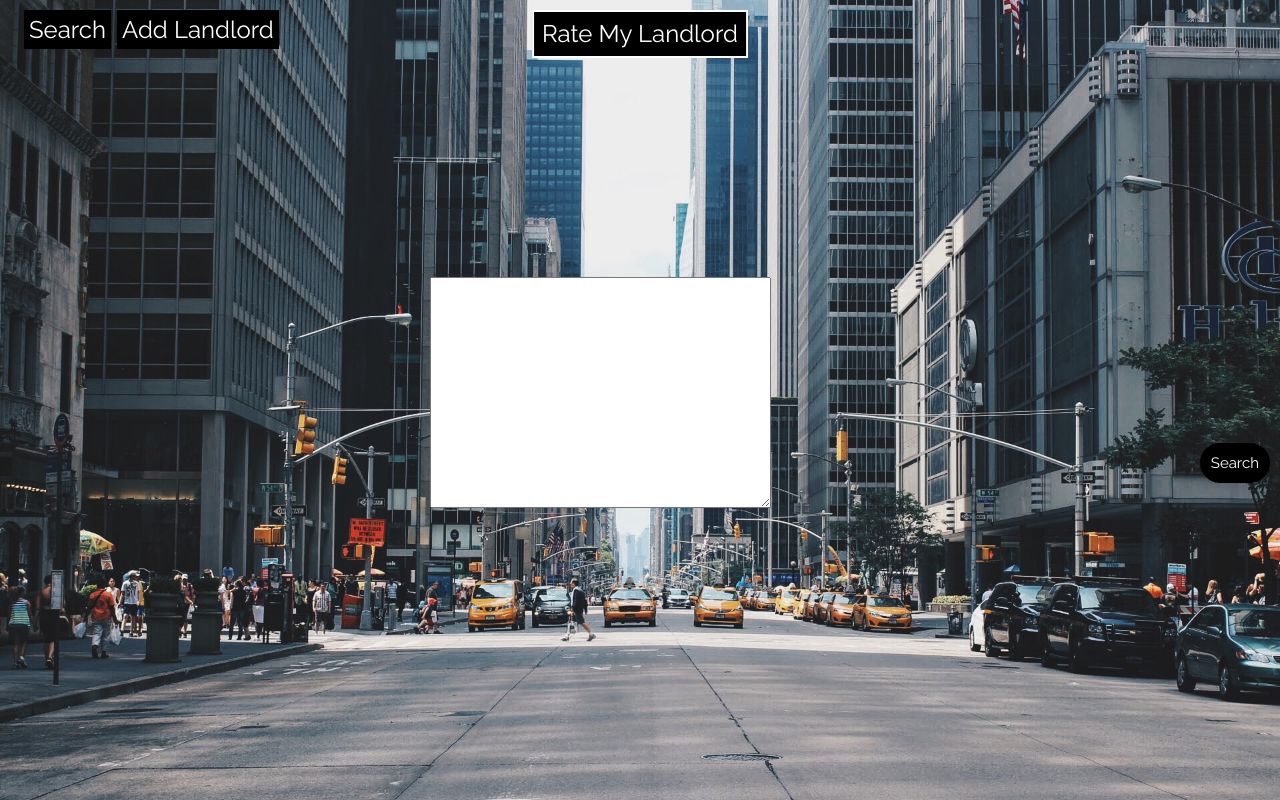
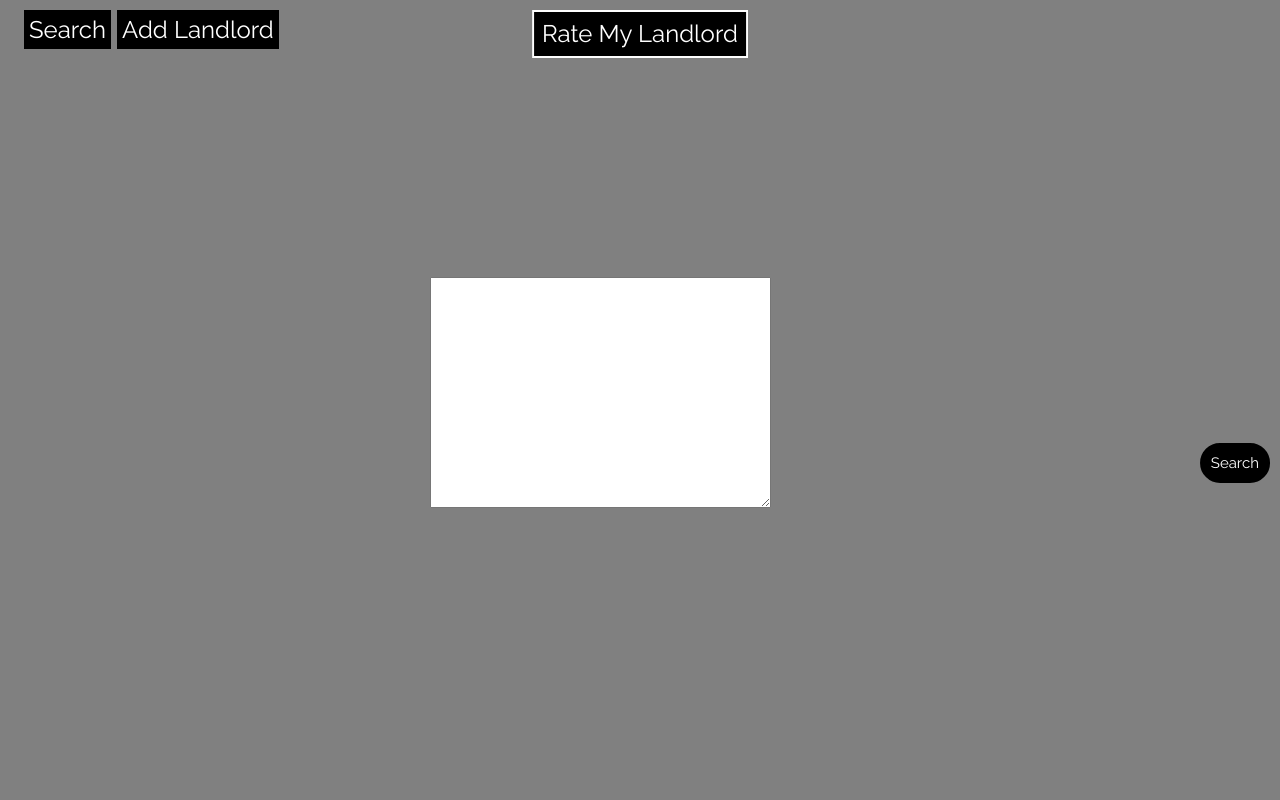
Before and after one commit to ATRenata/RateLandlord, a Django app: page / in a window 1280 px wide. Run offline with Django 3.2, Linux system fonts and the light colour scheme.

Commit message:
Update search.html

```diff
--- a/landlord/templates/landlord/search.html
+++ b/landlord/templates/landlord/search.html
@@ -10,7 +10,8 @@
 
 <style>
     body{
-        background-image:  url('{% static 'city2.jpg' %}');
+        #background-image:  url('{% static 'city2.jpg' %}');
+	background-color: grey;
         min-height: 100%;
         background-position: absolute center;
         background-size: cover;
```
